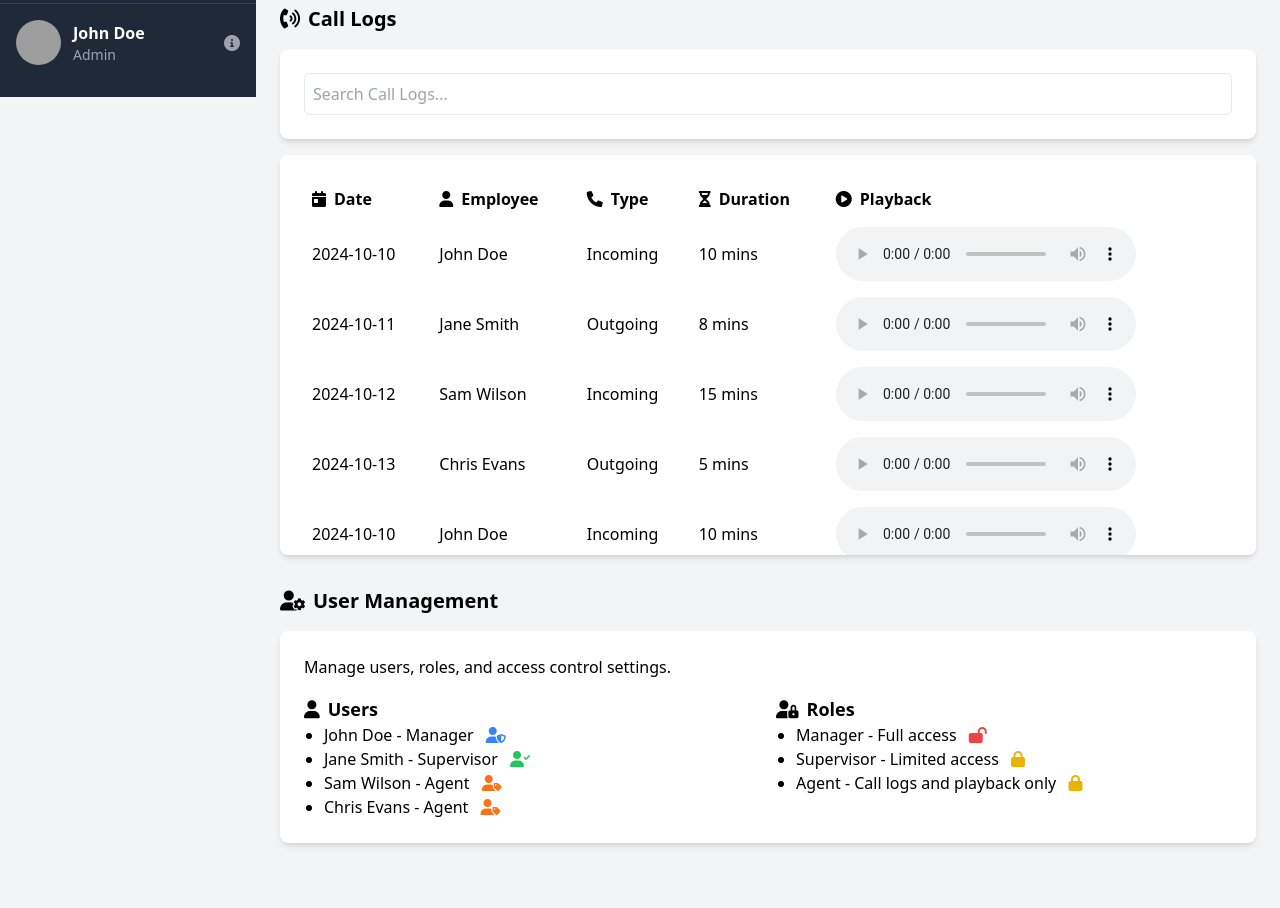
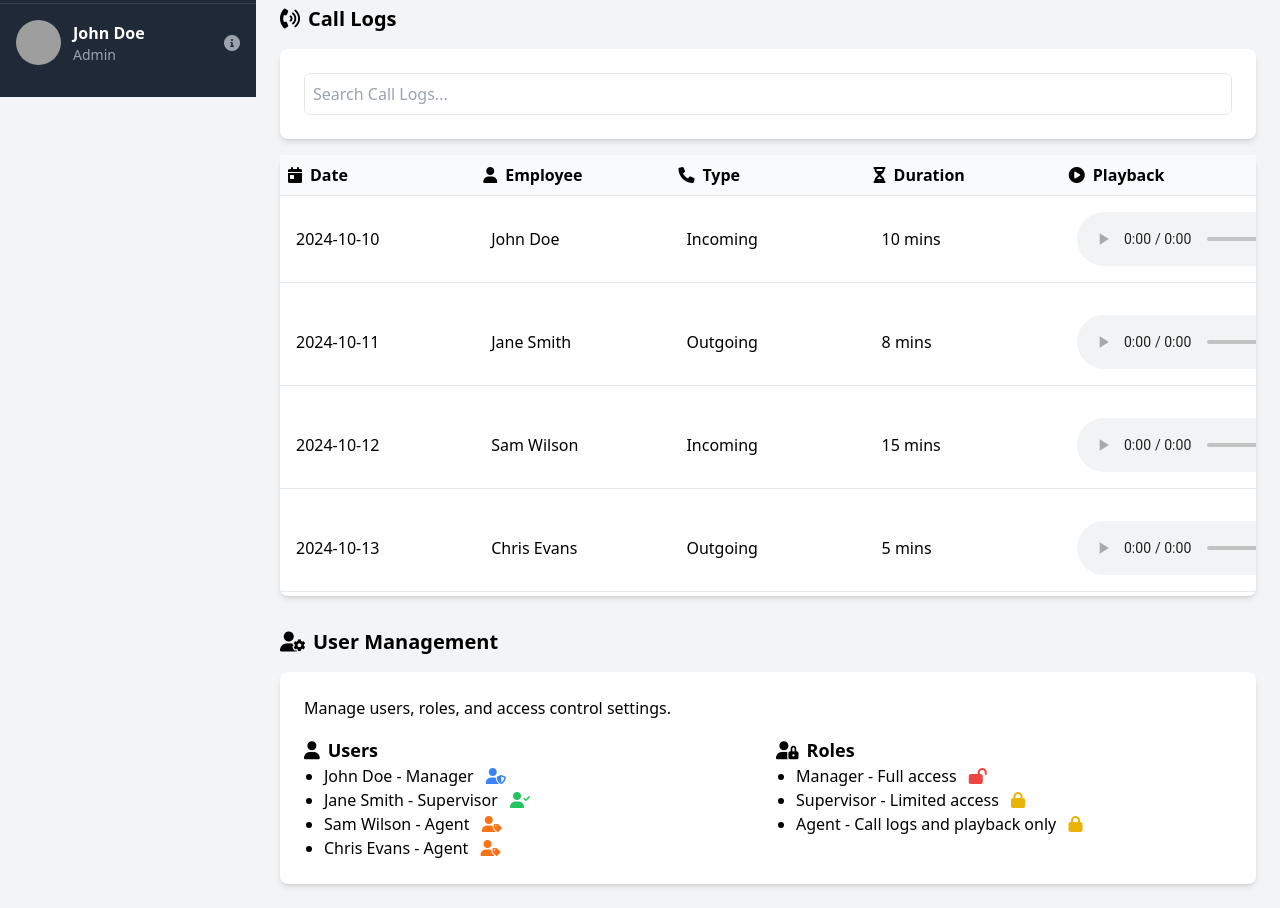
Before and after one commit to mondalsurojit/call-logger-dashboard, a website: page index.html in a window 1280 px wide. Shown: the part 703-1611 px from the top of the page. Before the commit the page ends 1570 px from the top, so only its background shows below. Drawn offline with nearby package versions, Linux system fonts and the light colour scheme; grey boxes are pictures that could not be loaded.

Commit message:
used grid in place of table

```diff
--- a/data/dummydata.js
+++ b/data/dummydata.js
@@ -3,13 +3,13 @@
 // Dummy data for Call Logs
 const callLogs = [
     { date: '2024-10-10', employee: 'John Doe', type: 'Incoming', duration: '10 mins', recording: 'audio1.mp3' },
-    { date: '2024-10-11', employee: 'Jane Smith', type: 'Outgoing', duration: '8 mins', recording: 'audio2.mp3' },
-    { date: '2024-10-12', employee: 'Sam Wilson', type: 'Incoming', duration: '15 mins', recording: 'audio3.mp3' },
-    { date: '2024-10-13', employee: 'Chris Evans', type: 'Outgoing', duration: '5 mins', recording: 'audio4.mp3' },
+    { date: '2024-10-11', employee: 'Jane Smith', type: 'Outgoing', duration: '8 mins', recording: 'audio1.mp3' },
+    { date: '2024-10-12', employee: 'Sam Wilson', type: 'Incoming', duration: '15 mins', recording: 'audio1.mp3' },
+    { date: '2024-10-13', employee: 'Chris Evans', type: 'Outgoing', duration: '5 mins', recording: 'audio1.mp3' },
     { date: '2024-10-10', employee: 'John Doe', type: 'Incoming', duration: '10 mins', recording: 'audio1.mp3' },
-    { date: '2024-10-11', employee: 'Jane Smith', type: 'Outgoing', duration: '8 mins', recording: 'audio2.mp3' },
-    { date: '2024-10-12', employee: 'Sam Wilson', type: 'Incoming', duration: '15 mins', recording: 'audio3.mp3' },
-    { date: '2024-10-13', employee: 'Chris Evans', type: 'Outgoing', duration: '5 mins', recording: 'audio4.mp3' },
+    { date: '2024-10-11', employee: 'Jane Smith', type: 'Outgoing', duration: '8 mins', recording: 'audio1.mp3' },
+    { date: '2024-10-12', employee: 'Sam Wilson', type: 'Incoming', duration: '15 mins', recording: 'audio1.mp3' },
+    { date: '2024-10-13', employee: 'Chris Evans', type: 'Outgoing', duration: '5 mins', recording: 'audio1.mp3' },
 ];
 
 // Random data generation for charts
--- a/index.html
+++ b/index.html
@@ -146,23 +146,27 @@
                     <input type="text" id="searchCallLogs" placeholder="Search Call Logs..."
                         class="w-full p-2 border rounded-md">
                 </div>
-                <div class="bg-white p-6 rounded-lg shadow-md overflow-auto" style="max-height: 400px;">
-                    <table class="min-w-full">
-                        <thead>
-                            <tr>
-                                <th class="text-left p-2"><i class="fas fa-calendar-day mr-2"></i>Date</th>
-                                <th class="text-left p-2"><i class="fas fa-user mr-2"></i>Employee</th>
-                                <th class="text-left p-2"><i class="fas fa-phone mr-2"></i>Type</th>
-                                <th class="text-left p-2"><i class="fas fa-hourglass-half mr-2"></i>Duration</th>
-                                <th class="text-left p-2"><i class="fas fa-play-circle mr-2"></i>Playback</th>
-                            </tr>
-                        </thead>
-                        <tbody id="callLogTable">
-                            <!-- Rows will be populated by JavaScript -->
-                        </tbody>
-                    </table>
+
+                <div class="bg-white rounded-lg shadow-md">
+                    <!-- Fixed Grid Header -->
+                    <div class="grid grid-cols-5 gap-4 font-bold p-2 border-b bg-gray-50 sticky top-0 z-10">
+                        <div><i class="fas fa-calendar-day mr-2"></i>Date</div>
+                        <div><i class="fas fa-user mr-2"></i>Employee</div>
+                        <div><i class="fas fa-phone mr-2"></i>Type</div>
+                        <div><i class="fas fa-hourglass-half mr-2"></i>Duration</div>
+                        <div><i class="fas fa-play-circle mr-2"></i>Playback</div>
+                    </div>
+
+                    <!-- Scrollable data rows -->
+                    <div class="overflow-auto" style="max-height: 400px;">
+                        <div id="callLogTable" class="grid gap-4">
+                            <!-- Add more rows dynamically -->
+                        </div>
+                    </div>
                 </div>
             </section>
+
+
 
             <!-- User Management -->
             <section id="user-management">
@@ -195,7 +199,7 @@
     </div>
 
     <script src="data/dummyData.js"></script>
-    <script src="js/app.js"></script>
+    <script src="js/index.js"></script>
     <script src="js/dashboard.js"></script>
     <script src="js/callLog.js"></script>
     <script>
--- a/js/callLog.js
+++ b/js/callLog.js
@@ -1,15 +1,25 @@
-// callLog.js
 document.addEventListener("DOMContentLoaded", () => {
     const callLogTable = document.getElementById('callLogTable');
+
     callLogs.forEach(log => {
-        const row = document.createElement('tr');
+        // Create a div instead of <tr> and use grid classes for rows
+        const row = document.createElement('div');
+        row.classList.add('grid', 'grid-cols-5', 'gap-4', 'p-2', 'items-center', 'border-b');
+
+        // Populate the row with data (aligned as grid items)
         row.innerHTML = `
-            <td class="p-2">${log.date}</td>
-            <td class="p-2">${log.employee}</td>
-            <td class="p-2">${log.type}</td>
-            <td class="p-2">${log.duration}</td>
-            <td class="p-2"><audio controls><source src="assets/audio/sample-call.mp3" type="audio/mpeg"></audio></td>
+            <div class="p-2">${log.date}</div>
+            <div class="p-2">${log.employee}</div>
+            <div class="p-2">${log.type}</div>
+            <div class="p-2">${log.duration}</div>
+            <div class="p-2">
+                <audio controls>
+                    <source src="./audio1.mp3" type="audio/mpeg">
+                </audio>
+            </div>
         `;
+
+        // Append the row to the grid container
         callLogTable.appendChild(row);
     });
 });
```
Also changed, not shown: dist/output.css, 1 other file.
